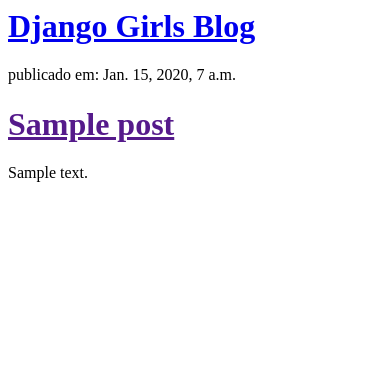
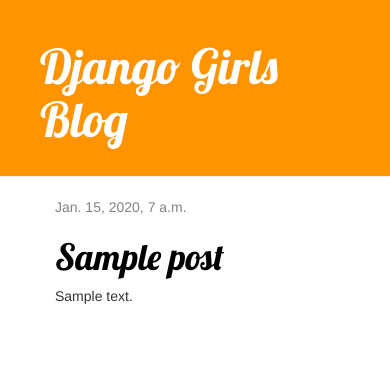
Before and after one commit to fernandagitai/django_girls, a Django app: template blog/templates/blog/post_list.html in a window 390 px wide. Shown: the top 375 px of the page. Run offline with Django 3.2, Linux system fonts and the light colour scheme; the template is opened without the code that fills it: values that come from a table or form of the project are taken from there, others are empty; tables that the repository leaves empty hold one stand-in row (values such as "Sample post"); parts of the project's set-up code (start-up, migrations or seed data) failed here and were passed over; some libraries are stand-ins or nearby versions.

Commit message:
tentando atualizar a pagina

```diff
--- /dev/null
+++ b/blog/static/css/blog.css
@@ -0,0 +1,46 @@
+.page-header {
+    background-color: #ff9400;
+    margin-top: 0;
+    padding: 20px 20px 20px 40px;
+}
+
+.page-header h1, .page-header h1 a, .page-header h1 a:visited, .page-header h1 a:active {
+    color: #ffffff;
+    font-size: 36pt;
+    text-decoration: none;
+}
+
+.content {
+    margin-left: 40px;
+}
+
+h1, h2, h3, h4 {
+    font-family: 'Lobster', cursive;
+}
+
+.date {
+    color: #828282;
+}
+
+.save {
+    float: right;
+}
+
+.post-form textarea, .post-form input {
+    width: 100%;
+}
+
+.top-menu, .top-menu:hover, .top-menu:visited {
+    color: #ffffff;
+    float: right;
+    font-size: 26pt;
+    margin-right: 20px;
+}
+
+.post {
+    margin-bottom: 70px;
+}
+
+.post h1 a, .post h1 a:visited {
+    color: #000000;
+}
--- /dev/null
+++ b/blog/templates/blog/base.html
@@ -0,0 +1,23 @@
+{% load static %}
+<html>
+    <head>
+        <title>Django Girls blog</title>
+        <link rel="stylesheet" href="//maxcdn.bootstrapcdn.com/bootstrap/3.2.0/css/bootstrap.min.css">
+        <link rel="stylesheet" href="//maxcdn.bootstrapcdn.com/bootstrap/3.2.0/css/bootstrap-theme.min.css">
+        <link href='//fonts.googleapis.com/css?family=Lobster&subset=latin,latin-ext' rel='stylesheet' type='text/css'>
+        <link rel="stylesheet" href="{% static 'css/blog.css' %}">
+    </head>
+    <body>
+    <div class="page-header">
+        <h1><a href="/">Django Girls Blog</a></h1>
+    </div>
+    <div class="content container">
+        <div class="row">
+            <div class="col-md-8">
+            {% block content %}
+            {% endblock %}
+            </div>
+        </div>
+    </div>
+</body>
+</html>
--- a/blog/templates/blog/post_list.html
+++ b/blog/templates/blog/post_list.html
@@ -1,19 +1,13 @@
-<html>
-    <head>
-        <title>Blog Django Girls</title>
-    </head>
-    <body>
-        <div>
-    <h1><a href="/">Django Girls Blog</a></h1>
-</div>
+{% extends 'blog/base.html' %}
 
-{% for post in posts %}
-    <div>
-        <p>publicado em: {{ post.published_date }}</p>
-        <h1><a href="">{{ post.title }}</a></h1>
-        <p>{{ post.text|linebreaksbr }}</p>
-    </div>
-{% endfor %}
-
-    </body>
-</html>
+{% block content %}
+    {% for post in posts %}
+        <div class="post">
+            <div class="date">
+                {{ post.published_date }}
+            </div>
+            <h1><a href="{% url 'post_detail' pk=post.pk %}">{{ post.title }}</a></h1>
+            <p>{{ post.text|linebreaksbr }}</p>
+        </div>
+    {% endfor %}
+{% endblock %}
--- a/blog/urls.py
+++ b/blog/urls.py
@@ -2,4 +2,5 @@
 from . import views
 urlpatterns = [
     path('', views.post_list, name='post_list'),
+    path('post/<int:pk>/', views.post_detail, name='post_detail'),
 ]
--- a/mysite/urls.py
+++ b/mysite/urls.py
@@ -19,4 +19,5 @@
 urlpatterns = [
     path('admin/', admin.site.urls),
     path('', include('blog.urls')),
+
 ]
```
